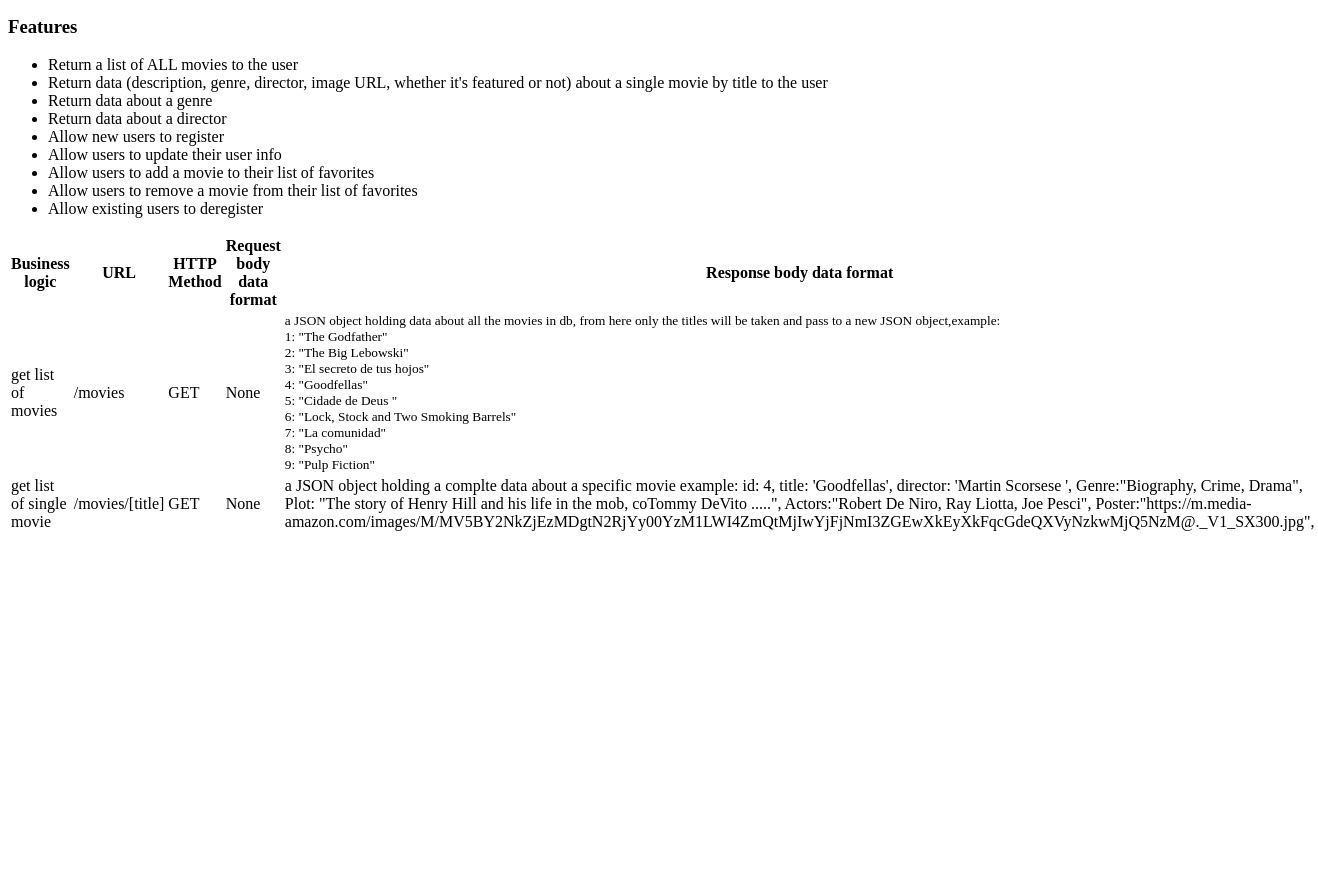
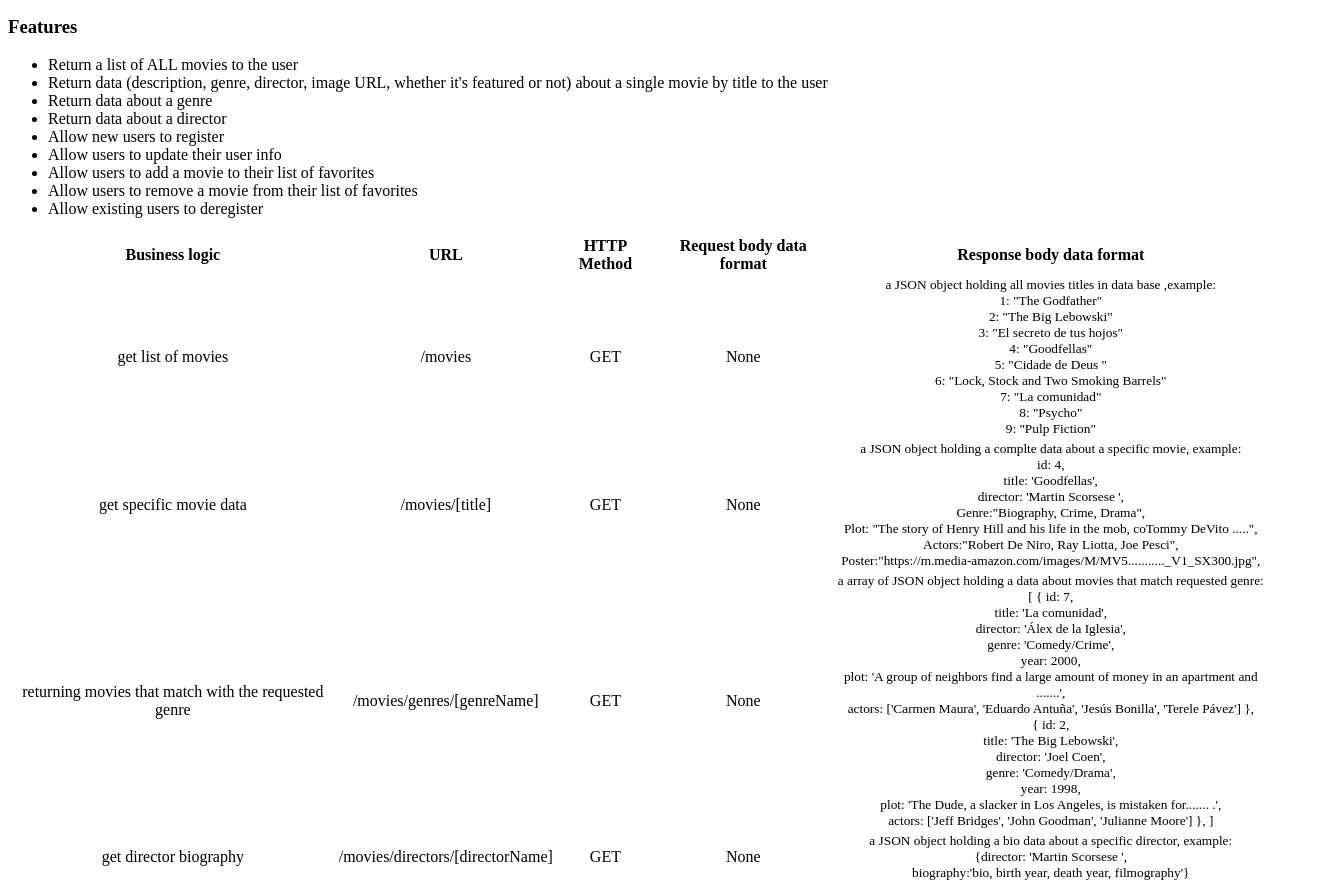
Before and after one commit to Darioedx/My-film-guide, a website: page public/documentation.html in a window 1280 px wide. Shown: the part 119-1011 px from the top of the page, 1318 px wide, since content can reach past the window. Before the commit the page ends 800 px from the top, so only its background shows below. Drawn offline with Linux system fonts and the light colour scheme.

Commit message:
add info in documentation

```diff
--- a/index.js
+++ b/index.js
@@ -56,7 +56,7 @@ app.get('/movies/genres/:genreName', (req, res) => {
 //get all data of a specific movie by director and or/ actors
 app.get('/movies/directors/:directorName', (req, res) => {
 
-  res.send('Successful GET request returning list of movies that match with the requested director');
+  res.send('Successful GET request returning data about a director (bio, birth year, death year) by name');
 
     });
 
--- a/log.txt
+++ b/log.txt
@@ -323,3 +323,6 @@
 ::1 - - [29/Mar/2023:14:19:36 +0000] "DELETE /users/mymovies/1/The%20front HTTP/1.1" 200 38 "-" "PostmanRuntime/7.31.3"
 ::1 - - [29/Mar/2023:14:30:52 +0000] "DELETE /users/mymovies/1/The%20front HTTP/1.1" 200 39 "-" "PostmanRuntime/7.31.3"
 ::1 - - [29/Mar/2023:14:50:16 +0000] "DELETE /users/1 HTTP/1.1" 200 24 "-" "PostmanRuntime/7.31.3"
+::1 - - [29/Mar/2023:16:50:09 +0000] "GET /movies/directors/Martin%20Ritt HTTP/1.1" 200 92 "-" "PostmanRuntime/7.31.3"
+::1 - - [29/Mar/2023:17:00:00 +0000] "DELETE /ussrs/1 HTTP/1.1" 404 149 "-" "PostmanRuntime/7.31.3"
+::1 - - [29/Mar/2023:17:00:36 +0000] "DELETE /users/1 HTTP/1.1" 200 24 "-" "PostmanRuntime/7.31.3"
--- a/public/documentation.html
+++ b/public/documentation.html
@@ -25,7 +25,7 @@
         <li>Allow users to remove a movie from their list of favorites</li>
         <li>Allow existing users to deregister</li>
     </ul>
-    <table>
+    <table style="text-align: center; margin: 0 auto;">
         <tr>
           <th>Business logic  </th>
           <th>URL  </th>
@@ -38,8 +38,7 @@
           <td>/movies  </td>
           <td>GET  </td>
           <td>None  </td>
-          <td style="font-size:smaller;">a JSON object holding data about all the movies in db, from here only
-            the titles will be taken and pass to a new JSON object,example:<br>
+          <td style="font-size:smaller;">a JSON object holding all movies titles in data base ,example:<br>
             1:	"The Godfather"<br>
             2:	"The Big Lebowski"<br>
             3:	"El secreto de tus hojos"<br>
@@ -49,21 +48,59 @@
             7:	"La comunidad"<br>
             8:	"Psycho"<br>
             9:	"Pulp Fiction"<br>
-        </td>
+        </td >
         </tr>
         <tr>
-          <td>get list of single movie</td>
+          <td>get specific movie data</td>
           <td>/movies/[title]  </td>
           <td>GET  </td>
           <td>None  </td>
-          <td> a JSON object holding a complte data about a specific movie example:
-            id: 4,
-            title: 'Goodfellas',
-            director: 'Martin Scorsese ',
-            Genre:"Biography, Crime, Drama",
-            Plot: "The story of Henry Hill and his life in the mob, coTommy DeVito .....",
-            Actors:"Robert De Niro, Ray Liotta, Joe Pesci",
-            Poster:"https://m.media-amazon.com/images/M/MV5BY2NkZjEzMDgtN2RjYy00YzM1LWI4ZmQtMjIwYjFjNmI3ZGEwXkEyXkFqcGdeQXVyNzkwMjQ5NzM@._V1_SX300.jpg",
+          <td style="font-size:smaller;"> a JSON object holding a complte data about a specific movie, example:<br>
+            id: 4,<br>
+            title: 'Goodfellas',<br>
+            director: 'Martin Scorsese ',<br>
+            Genre:"Biography, Crime, Drama",<br>
+            Plot: "The story of Henry Hill and his life in the mob, coTommy DeVito .....",<br>
+            Actors:"Robert De Niro, Ray Liotta, Joe Pesci",<br>
+            Poster:"https://m.media-amazon.com/images/M/MV5..........._V1_SX300.jpg",<br>
+          </td>
+        </tr>
+        <tr>
+          <td>returning  movies that match with the requested genre</td>
+          <td>/movies/genres/[genreName]  </td>
+          <td>GET  </td>
+          <td>None  </td>
+          <td style="font-size:smaller;"> a array of  JSON object holding a data about movies that match requested genre:<br>
+           [     {
+                     id: 7,<br>
+                     title: 'La comunidad',<br>
+                     director: 'Álex de la Iglesia',<br>
+                     genre: 'Comedy/Crime',<br>
+                     year: 2000,<br>
+                     plot: 'A group of neighbors find a large amount of money in an apartment and .......',<br>
+                     actors: ['Carmen Maura', 'Eduardo Antuña', 'Jesús Bonilla', 'Terele Pávez']
+                  },<br>
+                  {
+                    id: 2,<br>
+                    title: 'The Big Lebowski',<br>
+                    director: 'Joel Coen',<br>
+                    genre: 'Comedy/Drama',<br>
+                    year: 1998,<br>
+                    plot: 'The Dude, a slacker in Los Angeles, is mistaken for....... .',<br>
+                    actors: ['Jeff Bridges', 'John Goodman', 'Julianne Moore']
+                  },
+            ]<br>
+
+          </td>
+        </tr>
+        <tr>
+          <td>get director biography</td>
+          <td>/movies/directors/[directorName]  </td>
+          <td>GET  </td>
+          <td>None  </td>
+          <td style="font-size:smaller;"> a JSON object holding a bio data about a specific director, example:<br>
+            {director: 'Martin Scorsese ',<br>
+            biography:'bio, birth year, death year, filmography'}
           </td>
         </tr>
       </table>
--- a/topFilm.js
+++ b/topFilm.js
@@ -20,7 +20,7 @@ exports.topFilms = [
     actors: ['Mia Farrow', 'John Cassavetes', 'Ruth Gordon']
   },
  {
-     id: 2,
+    id: 2,
     title: 'The Big Lebowski',
     director: 'Joel Coen',
     genre: 'Comedy/Drama',
```
